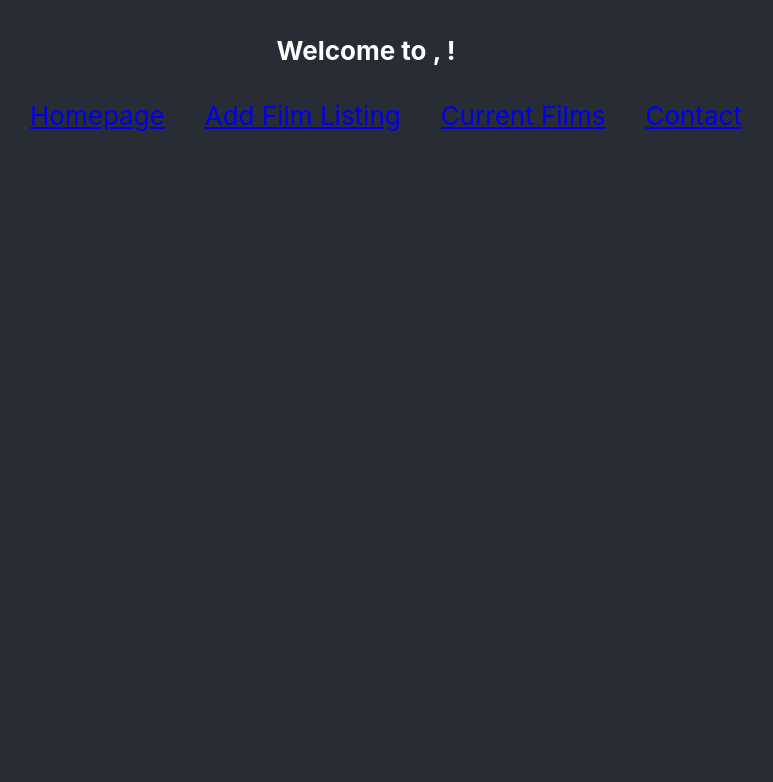
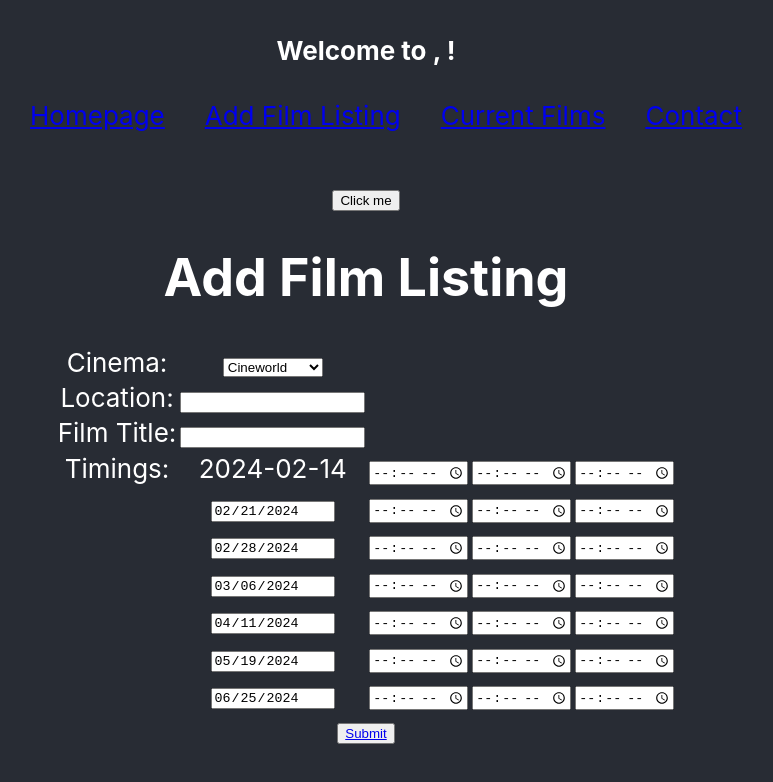
Before and after one commit to gevzib/cinema-website, a React (Create React App) app in the folder my-app/: page /addfilm in a window 1280 px wide. Shown: the top 782 px of the page, without its empty margins (274-1047 px from the left). Built offline with nearby package versions, Linux system fonts and the light colour scheme; the HTML template or start-up script is replaced by a standard one.

Commit message:
commit message

```diff
--- a/my-app/src/AddFilm.js
+++ b/my-app/src/AddFilm.js
@@ -38,7 +38,7 @@ export default (props) => {
     let test = {
         age:123,
         gender: 'mf',
-        telephone:'999'
+        telephone:'999',
     };
 
     let [inputs, setInputs] = useState(test);
@@ -52,7 +52,35 @@ export default (props) => {
         }
     }
 
+    function sub() {
+        sessionStorage.setItem('cinema', document.getElementById("cinema").value);
+        sessionStorage.setItem('location', document.getElementById("location").value);
+        sessionStorage.setItem('film', document.getElementById("film").value);
+        sessionStorage.setItem(document.getElementById("date1").value, []);
+        sessionStorage.setItem(document.getElementById("date2").value, []);
+        sessionStorage.setItem(document.getElementById("date3").value, []);
+        sessionStorage.setItem(document.getElementById("date4").value, []);
+        sessionStorage.setItem(document.getElementById("date5").value, []);
+        sessionStorage.setItem(document.getElementById("date6").value, []);
+        sessionStorage.setItem(document.getElementById("date7").value, []);
+    }
+
+    let dates = [];
+
+    function setDates() {
+        let date = new Date();
+        let d = date.getDate();
+        for(let i = 0; i < 7; i++){
+            d += 7;
+            date.setDate(d);
+            dates.push(date.toISOString().split("T")[0]);
+        }
+    }
+
+    {setDates()}
+
     return (
+
         /*<form onSubmit={e=>{e.preventDefault();}}>
             <h1>Person: {counter}</h1>
             <h4>{inputs.title}</h4>
@@ -95,13 +123,17 @@ export default (props) => {
             {list(props.list)}
         </form>*/
 
+        <div><br /><br /><br /><br />
+
+        <button>Click me</button>
+
         <form onSubmit={e=>{e.preventDefault();}}>
             <h1>Add Film Listing</h1>
-            <table>
-                <tr>
+            <table onInput={e=>{doInput(e)}}>
+                <tbody><tr>
                     <td>Cinema: </td>
                     <td>
-                        <select>
+                        <select id="cinema">
                             <option>Cineworld</option>
                             <option>Empire</option>
                             <option>Everyman</option>
@@ -115,64 +147,64 @@ export default (props) => {
                 </tr>
                 <tr>
                     <td>Location: </td>
-                    <td><input name="location" value={props.location} /></td>
+                    <td><input id="location" value={this} /></td>
                 </tr>
                 <tr>
                     <td>Film Title: </td>
-                    <td><input name="film" value={props.film} /></td>
+                    <td><input id="film" value={this} /></td>
                 </tr>
                 <tr>
                     <td>Timings: </td>
-                    <td>10/02/24</td>
-                    <td><input name="day1time1" value={props.day1time1} /></td>
-                    <td><input name="day1time2" value={props.day1time2} /></td>
-                    <td><input name="day1time3" value={props.day1time1} /></td>
+                    <td>{dates[0]}</td>
+                    <td><input id="day1time1" value={this} type="time" /></td>
+                    <td><input id="day1time2" value={this} type="time" /></td>
+                    <td><input id="day1time3" value={this} type="time" /></td>
                 </tr>
                 <tr>
                     <td></td>
-                    <td>11/02/24</td>
-                    <td><input name="day2time1" value={props.day2time1} /></td>
-                    <td><input name="day2time2" value={props.day2time2} /></td>
-                    <td><input name="day2time3" value={props.day2time1} /></td>
+                    <td><input id="date2" type="date" value={dates[1]} readOnly /></td>
+                    <td><input id="day2time1" value={this} type="time" /></td>
+                    <td><input id="day2time2" value={this} type="time" /></td>
+                    <td><input id="day2time3" value={this} type="time" /></td>
                 </tr>
                 <tr>
                     <td></td>
-                    <td>12/02/24</td>
-                    <td><input name="day3time1" value={props.day3time1} /></td>
-                    <td><input name="day3time2" value={props.day3time2} /></td>
-                    <td><input name="day3time3" value={props.day3time1} /></td>
+                    <td><input id="date3" type="date" value={dates[2]} readOnly /></td>
+                    <td><input id="day3time1" value={this} type="time" /></td>
+                    <td><input id="day3time2" value={this} type="time" /></td>
+                    <td><input id="day3time3" value={this} type="time" /></td>
                 </tr>
                 <tr>
                     <td></td>
-                    <td>13/02/24</td>
-                    <td><input name="day4time1" value={props.day4time1} /></td>
-                    <td><input name="day4time2" value={props.day4time2} /></td>
-                    <td><input name="day4time3" value={props.day4time1} /></td>
+                    <td><input id="date4" type="date" value={dates[3]} readOnly /></td>
+                    <td><input id="day4time1" value={this} type="time" /></td>
+                    <td><input id="day4time2" value={this} type="time" /></td>
+                    <td><input id="day4time3" value={this} type="time" /></td>
                 </tr>
                 <tr>
                     <td></td>
-                    <td>14/02/24</td>
-                    <td><input name="day5time1" value={props.day5time1} /></td>
-                    <td><input name="day5time2" value={props.day5time2} /></td>
-                    <td><input name="day5time3" value={props.day5time1} /></td>
+                    <td><input id="date5" type="date" value={dates[4]} readOnly /></td>
+                    <td><input id="day5time1" value={this} type="time" /></td>
+                    <td><input id="day5time2" value={this} type="time" /></td>
+                    <td><input id="day5time3" value={this} type="time" /></td>
                 </tr>
                 <tr>
                     <td></td>
-                    <td>15/02/24</td>
-                    <td><input name="day6time1" value={props.day6time1} /></td>
-                    <td><input name="day6time2" value={props.day6time2} /></td>
-                    <td><input name="day6time3" value={props.day6time1} /></td>
+                    <td><input id="date6" type="date" value={dates[5]} readOnly /></td>
+                    <td><input id="day6time1" value={this} type="time" /></td>
+                    <td><input id="day6time2" value={this} type="time" /></td>
+                    <td><input id="day6time3" value={this} type="time" /></td>
                 </tr>
                 <tr>
                     <td></td>
-                    <td>16/02/24</td>
-                    <td><input name="day7time1" value={props.day7time1} /></td>
-                    <td><input name="day7time2" value={props.day7time2} /></td>
-                    <td><input name="day7time3" value={props.day7time1} /></td>
-                </tr>
+                    <td><input id="date7" type="date" value={dates[6]} readOnly /></td>
+                    <td><input id="day7time1" value={this} type="time" /></td>
+                    <td><input id="day7time2" value={this} type="time" /></td>
+                    <td><input id="day7time3" value={this} type="time" /></td>
+                </tr></tbody>
             </table>
-            <button onClick={<Link to="/confirm"></Link>}>Submit</button>
+            <button><Link to="confirm">Submit</Link></button>
         </form>
-
+        </div>
     )
 };
--- a/my-app/src/App.js
+++ b/my-app/src/App.js
@@ -19,6 +19,10 @@ function App() {
           <Nav />
           <Routes>
             <Route path="/" element={<Home />} />
+            <Route path="/addfilm">
+              <Route index element={<AddFilm />} />
+              <Route path="confirm" element={<ConfirmFilm />} />
+            </Route>
             <Route path="/films" element={<Films />} />
             <Route path="/films/:films_id" element={<FilmCard />} />
             <Route path="/contact" element={<Contact />} />
--- a/my-app/src/ConfirmFilm.js
+++ b/my-app/src/ConfirmFilm.js
@@ -7,8 +7,11 @@ export default (props) => {
         <div>
             <h1>Confirm Film Listing</h1>
             <h2>Cinema: </h2>
+            {sessionStorage.getItem('cinema')}
             <h2>Location: </h2>
+            {sessionStorage.getItem('location')}
             <h2>Film Title: </h2>
+            {sessionStorage.getItem('film')}
             <h2>Timings: </h2>
         </div>
     )
--- a/my-app/src/Contact.js
+++ b/my-app/src/Contact.js
@@ -1,21 +1,42 @@
-import React from "react";
-import { useState } from "react";
-import { Link } from "react-router-dom";
+import React from 'react';
+import { useState } from 'react';
+
+//email address: elldancha@proton.me
+//password: cinema-website
 
 export default () => {
+    let [subject, setSubject]= useState("");
+    let [email, setEmail]= useState("");
+    let [message, setMessage]= useState("");
+    let test = {
+        subject: 'no subject',
+        email: 'no email',
+        message: 'no message'
+    };
+    let [inputs, setInputs] = useState(test);
+
+    function doInput(event) {
+        if(event.target.name) {
+            let newData = {...inputs};
+            newData[event.target.name] = event.target.value;
+            setInputs(newData);
+        }
+    }
+
+
     return (
         <div>
-      <Link to="/films">
             <h1>Contact Us</h1>
-      </Link>
-      <form>
+            <form onInput={e=>{doInput(e)}}>
                 <h3>Email</h3>
-        <input placeholder="hello@example.com"></input>
+                <input name="email" placeholder='hello@example.com'></input>
                 <h3>Subject</h3>
-        <input></input>
+                <input name="subject"></input>
                 <h3>Message</h3>
-        <textarea placeholder="Let us know what's on your mind!"></textarea>
+                <textarea name="message" placeholder="Let us know what's on your mind!"></textarea>
+                <br />
+                <input type="submit" value="Send" />
             </form>
         </div>
-  );
+    )
 };
--- a/my-app/src/Nav.js
+++ b/my-app/src/Nav.js
@@ -1,13 +1,9 @@
 import React from "react";
-import { useState } from "react";
 import "./App.css";
 import { Link } from "react-router-dom";
-import Home from "./Home";
-import AddFilm from "./AddFilm";
 
 export default () => {
   let urlParams = new URLSearchParams(window.location.search);
-
   return (
     <nav>
       <h4>
```
Lines whose indentation alone changed are shown as unchanged.
